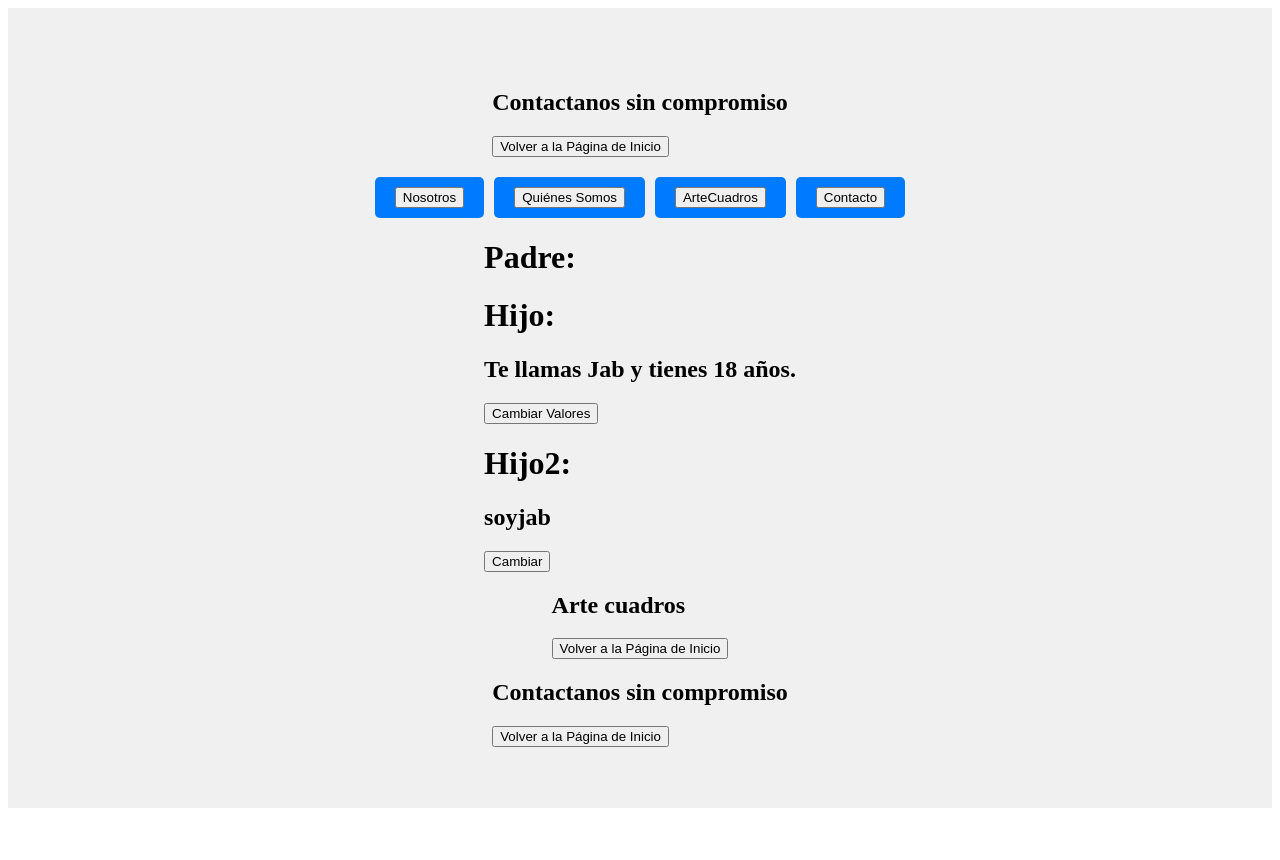
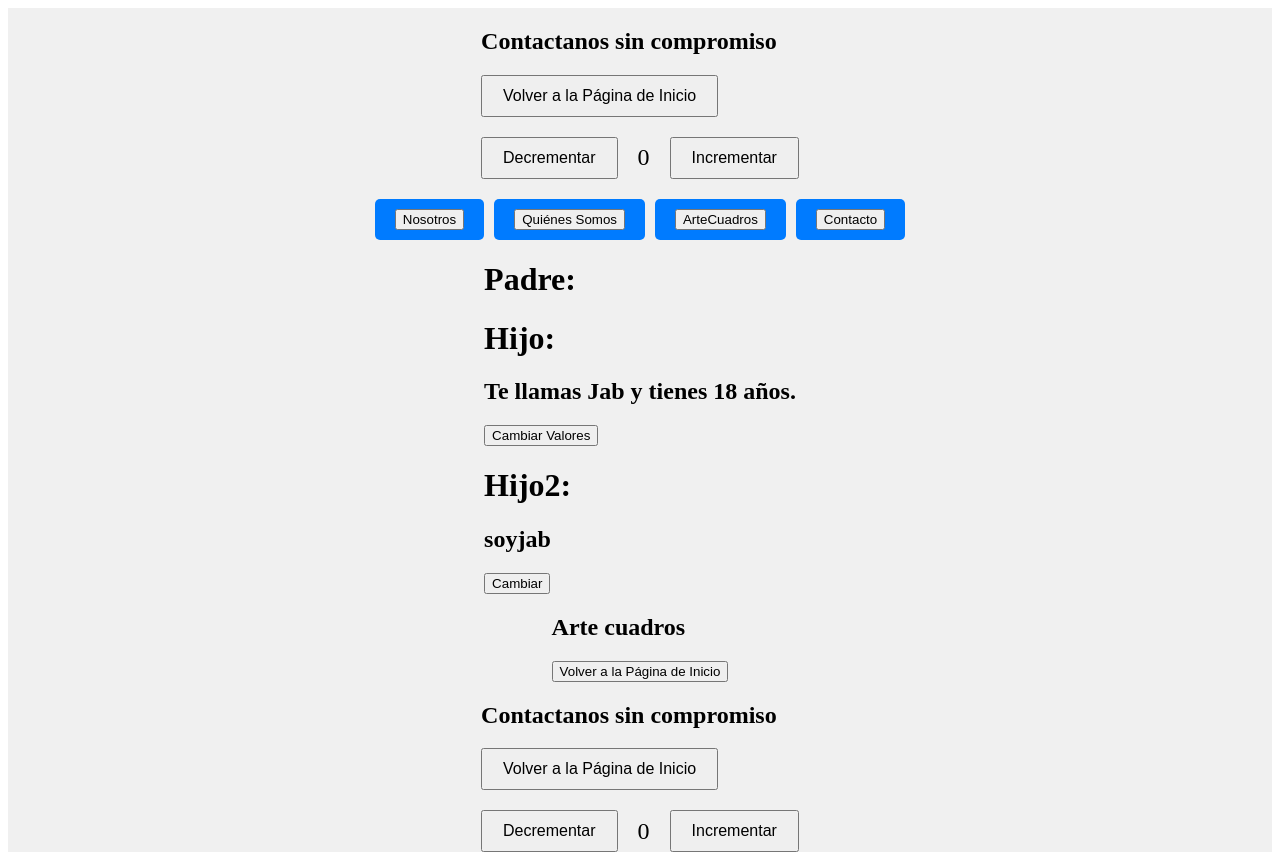
Before and after one commit to NEBULA1978/VUE3JAB, a Vue app: page /Contacto in a window 1280 px wide. Before the commit the page ends 816 px from the top, so only its background shows below. Built offline with nearby package versions, Linux system fonts and the light colour scheme.

Commit message:
Añadiendo en QuienesSomos.vue con v-on creando evento al pulsar muestra por consola Hola y el nombre Jab añado comentarios forma abreciada v-bind y v-on añado otra boton con otra pagina añado contador

```diff
--- a/src/components/Contacto.vue
+++ b/src/components/Contacto.vue
@@ -6,10 +6,44 @@
         <router-link to="/">
             <button>Volver a la Página de Inicio</button>
         </router-link>
+        <div class="counter-container">
+            <button @click="decrement">Decrementar</button>
+            <span>{{ contador }}</span>
+            <button @click="increment">Incrementar</button>
+        </div>
     </div>
 </template>
 
 <script setup>
+import { ref } from 'vue';
+
+const contador = ref(0);
+
+const increment = () => {
+    contador.value++;
+};
+
+const decrement = () => {
+    contador.value--;
+};
 </script>
 
-<style scoped></style>
+<style scoped>
+.counter-container {
+    display: flex;
+    justify-content: center;
+    align-items: center;
+    margin-top: 20px;
+}
+
+button {
+    padding: 10px 20px;
+    font-size: 16px;
+    cursor: pointer;
+}
+
+span {
+    margin: 0 20px;
+    font-size: 24px;
+}
+</style>
```
